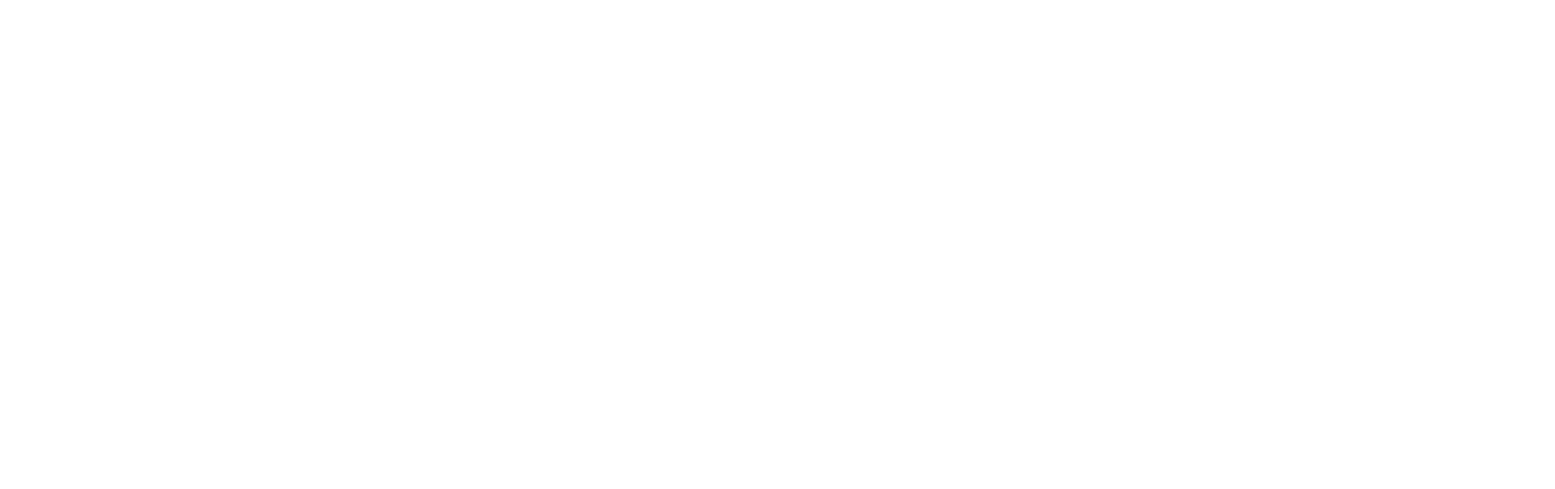
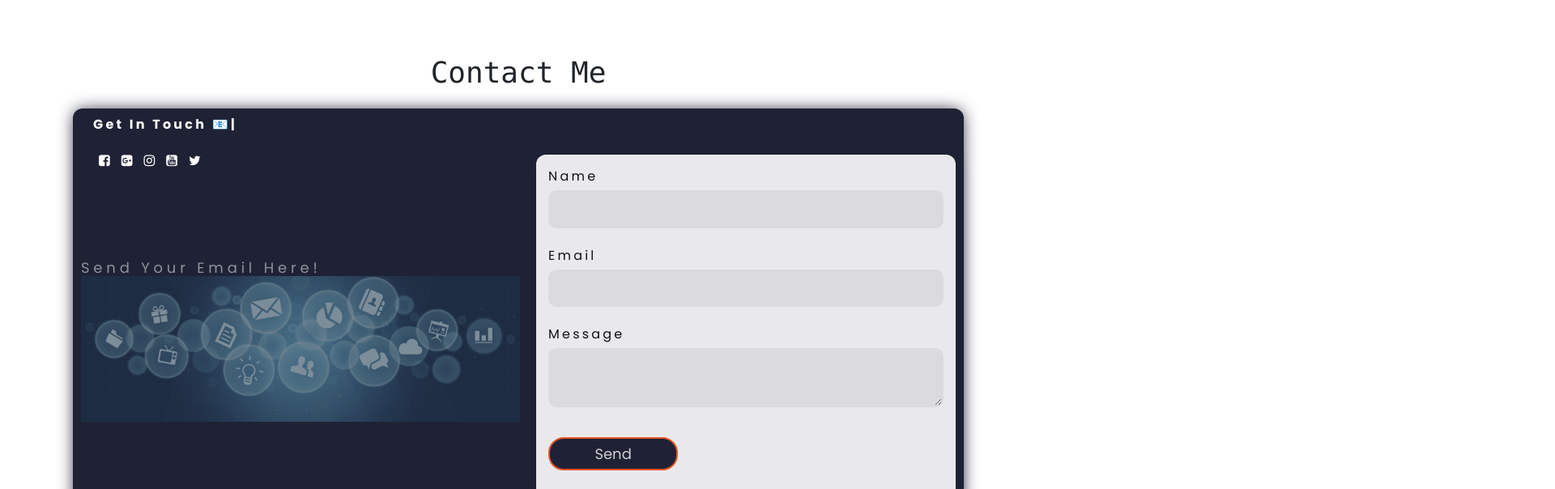
Before and after one commit to rahul-rautwar/portfolio, a React (Create React App) app: page / in a window 1280 px wide. Shown: the part 700-1304 px from the top of the page at 81% size, 1920 px wide, since content can reach past the window. Before the commit the page ends 800 px from the top, so only its background shows below. Built offline with nearby package versions, Linux system fonts and the light colour scheme; a web font is replaced by a local one.

Commit message:
add emailjs in contact me component

```diff
--- a/package.json
+++ b/package.json
@@ -3,6 +3,7 @@
   "version": "0.1.0",
   "private": true,
   "dependencies": {
+    "@emailjs/browser": "^3.11.0",
     "@fortawesome/fontawesome-svg-core": "^6.4.0",
     "@fortawesome/free-brands-svg-icons": "^6.4.0",
     "@fortawesome/free-regular-svg-icons": "^6.4.0",
--- a/src/App.css
+++ b/src/App.css
@@ -1,6 +1,10 @@
 /* div {
   background-image: url("../src/assets/img/under-construction.jpg");
 } */
+@tailwind base;
+@tailwind components;
+@tailwind utilities;
+
 :root {
   --light-blue: #04C3FF;
   --light-blue-shadow: rgb(69 211 255 / 27%);
--- a/src/App.js
+++ b/src/App.js
@@ -1,10 +1,12 @@
 import "./App.css";
+import Contact from "./components/Contact/Contact";
 import { Home } from "./components/Home/Home";
 
 function App() {
   return (
     <div className="App">
       <Home />
+      <Contact />
     </div>
   );
 }
--- a/src/components/Contact/Contact.css
+++ b/src/components/Contact/Contact.css
@@ -97,7 +97,8 @@ form input:focus {
     background-color: #fff;
 }
 
-form button {
+form button,
+.submit-btn {
     margin-top: 15px;
     padding: 5px;
     outline: none;
@@ -113,7 +114,8 @@ form button {
     justify-content: center;
 }
 
-form button:hover {
+form button:hover,
+.submit-btn:hover {
     background-color: #1f2235;
     transition: all ease 1s;
     border: 2px solid #1f2235;
--- a/src/components/Contact/Contact.js
+++ b/src/components/Contact/Contact.js
@@ -1,9 +1,32 @@
-import React from "react";
+import React, { useRef } from "react";
 import Typical from "react-typical";
+import emailjs from "@emailjs/browser";
 import imgContacts from "../../assets/img/mailz.jpeg";
 import "./Contact.css";
 
 const Contact = () => {
+  const form = useRef();
+
+  const sendEmail = (e) => {
+    e.preventDefault();
+    emailjs
+      .sendForm(
+        "service_q0tcdfh",
+        "template_bexzb8k",
+        form.current,
+        "6i-TdtFjSEhcP1ALR"
+      )
+      .then(
+        (result) => {
+          console.log(result.text);
+          e.target.reset();
+        },
+        (error) => {
+          console.log(error.text);
+        }
+      );
+  };
+
   return (
     <div className="main-container">
       <h1
@@ -38,21 +61,24 @@ const Contact = () => {
             <h4>Send Your Email Here!</h4>
             <img src={imgContacts} alt=" not found" />
           </div>
-          <form>
+          <form ref={form} onSubmit={(e) => sendEmail(e)}>
             <label htmlFor="name">Name</label>
-            <input type="text" />
+            <input type="text" name="user_name" required />
 
             <label htmlFor="email">Email</label>
-            <input type="email" />
+            <input type="email" name="user_email" required />
 
             <label htmlFor="message">Message</label>
-            <textarea type="text" />
+            <textarea type="text" name="message" required />
 
             <div className="send-btn">
-              <button type="submit">
+              {/* <button type="submit">
                 Send
                 <i className="fa fa-paper-plane" />
-              </button>
+              </button> */}
+              <input type="submit" className="submit-btn" value="Send">
+                {/* <i className="fa fa-paper-plane" /> */}
+              </input>
             </div>
           </form>
         </div>
```
Also changed, not shown: 1 other file (tests, documents, lock files or other folders).
